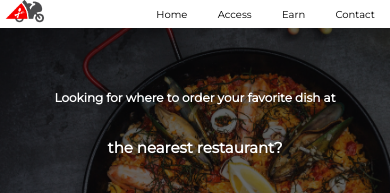
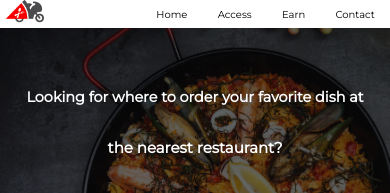
Before and after one commit to adewaleftk/go4u, a React (Create React App) app: page / in a window 390 px wide. Shown: the top 193 px of the page. Built offline with nearby package versions, Linux system fonts and the light colour scheme.

Commit message:
Mobile Responsiveness adjusted

```diff
--- a/src/styles/header.css
+++ b/src/styles/header.css
@@ -123,7 +123,7 @@
        line-height: 9px;
        width: full;
        height: 50px;
-       font-size: 12px;
+       font-size: 90%;
        font-weight: 1200;
        align-self: center;
    }
```
